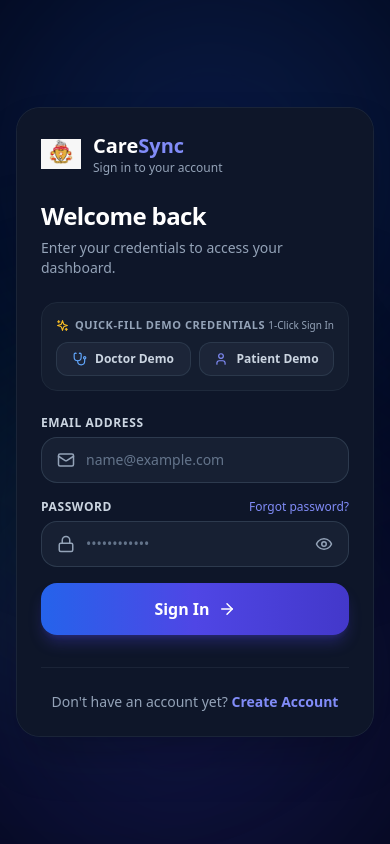
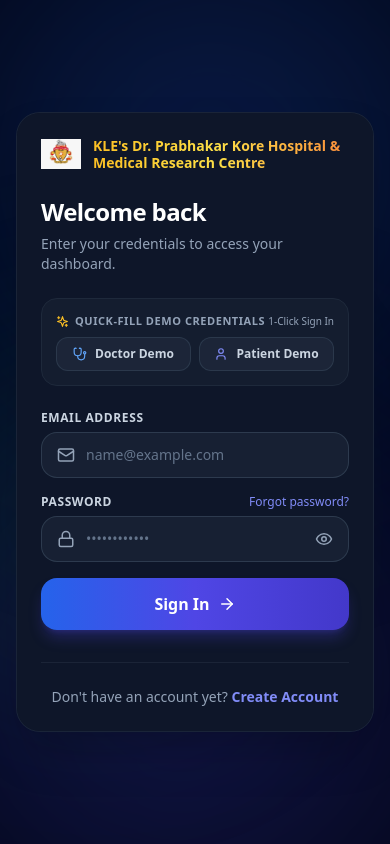
Before and after one commit to Swastik2516/CareSync, a Next.js app in the folder frontend/: page /login in a window 390 px wide. Built offline with nearby package versions, Linux system fonts and the light colour scheme; no server answers.

Commit message:
Fix mobile header: replace CareSync with KLE hospital name

```diff
--- a/frontend/app/login/page.tsx
+++ b/frontend/app/login/page.tsx
@@ -78,8 +78,9 @@ export default function LoginPage() {
           <div className="flex lg:hidden items-center gap-3 mb-6">
             <Image src="/kle-logo.webp" alt="KLE Hospital" width={40} height={40} className="object-contain" />
             <div>
-              <h2 className="text-xl font-black text-white">Care<span className="text-indigo-400">Sync</span></h2>
-              <p className="text-xs text-slate-400">Sign in to your account</p>
+              <h2 className="text-sm font-black bg-gradient-to-r from-amber-400 via-yellow-300 to-orange-400 text-transparent bg-clip-text leading-tight">
+                KLE's Dr. Prabhakar Kore Hospital &<br />Medical Research Centre
+              </h2>
             </div>
           </div>
 
```
